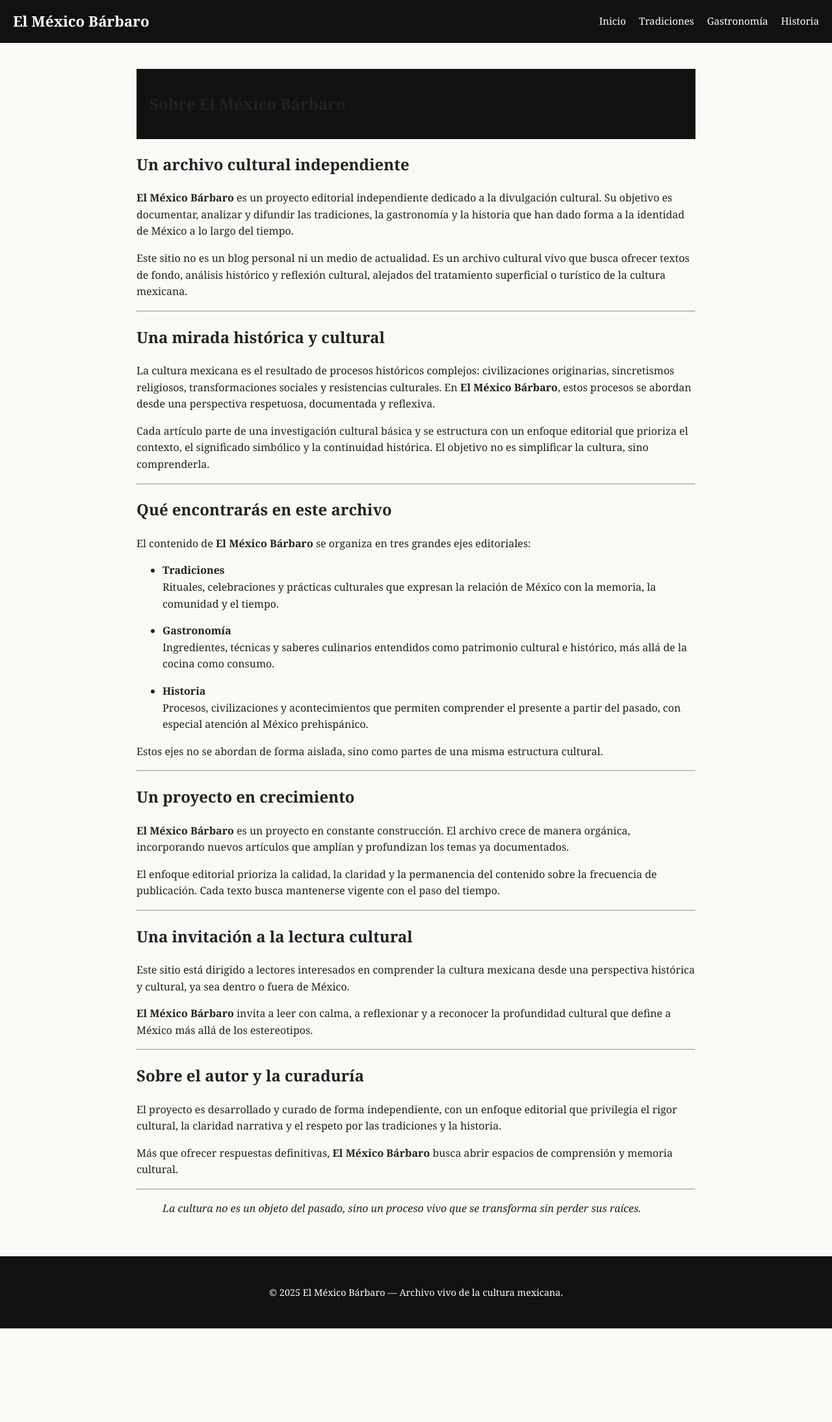
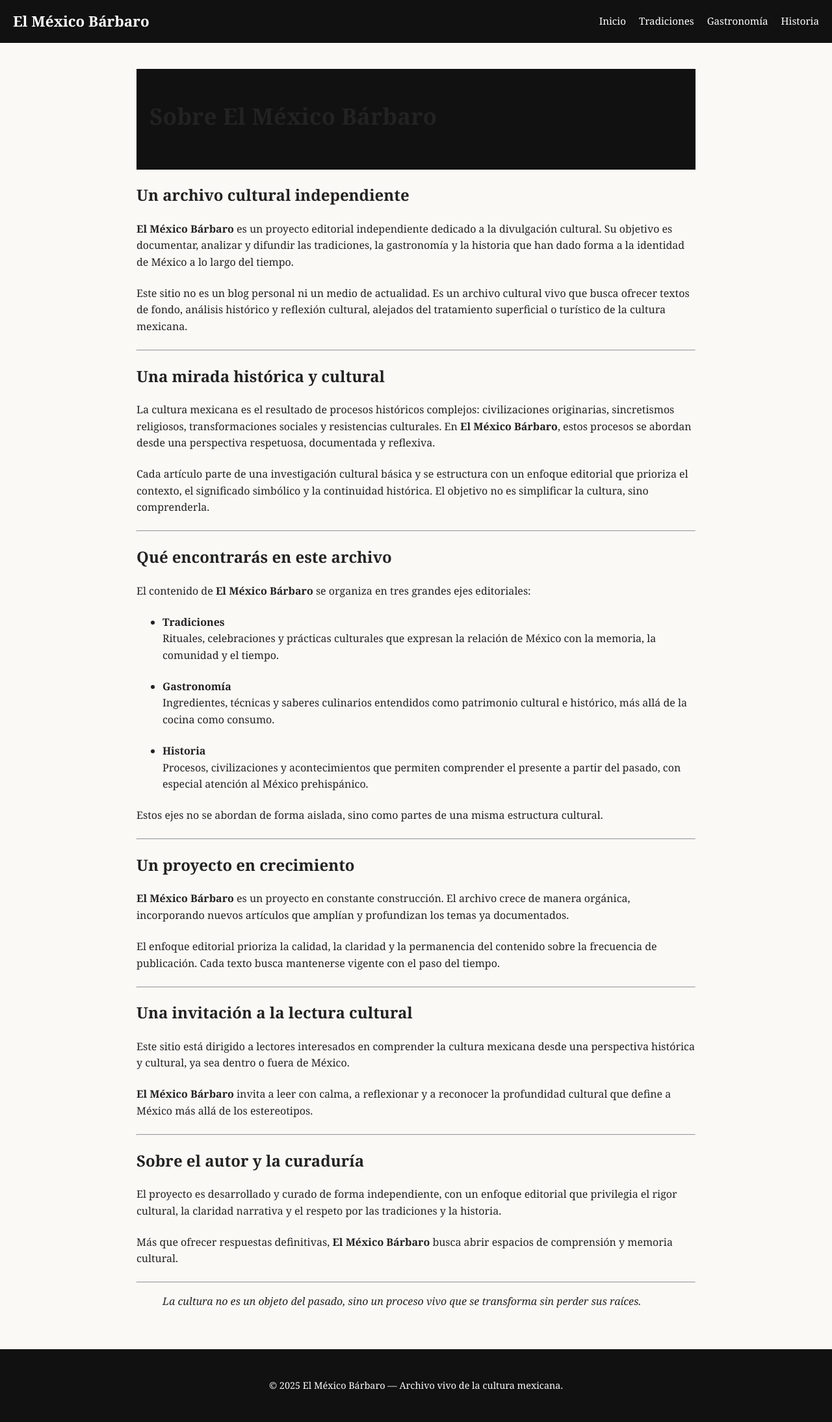
Before and after one commit to elbracamonte/elbracamonte.github.io, a Jekyll site: the page built from pages/sobre.md, in a window 1280 px wide. Shown: the whole page at 65% size. Built offline with Jekyll 4.4.1, drawn with Linux system fonts in a browser that asks for light colours; before the commit the page ends 2044 px from its top, so only the background shows below that.

Commit message:
Update style.css

```diff
--- a/assets/css/style.css
+++ b/assets/css/style.css
@@ -334,3 +334,21 @@ footer {
 .home-categories {
   margin-bottom: 120px;
 }
+
+/* =========================
+   CSS PARA PÁGINAS
+========================= */
+
+.page-content {
+  max-width: 760px;
+  margin: 80px auto 120px;
+}
+
+.page-header h1 {
+  font-size: 2.2rem;
+  margin-bottom: 40px;
+}
+
+.page-body p {
+  margin-bottom: 1.4em;
+}
```
